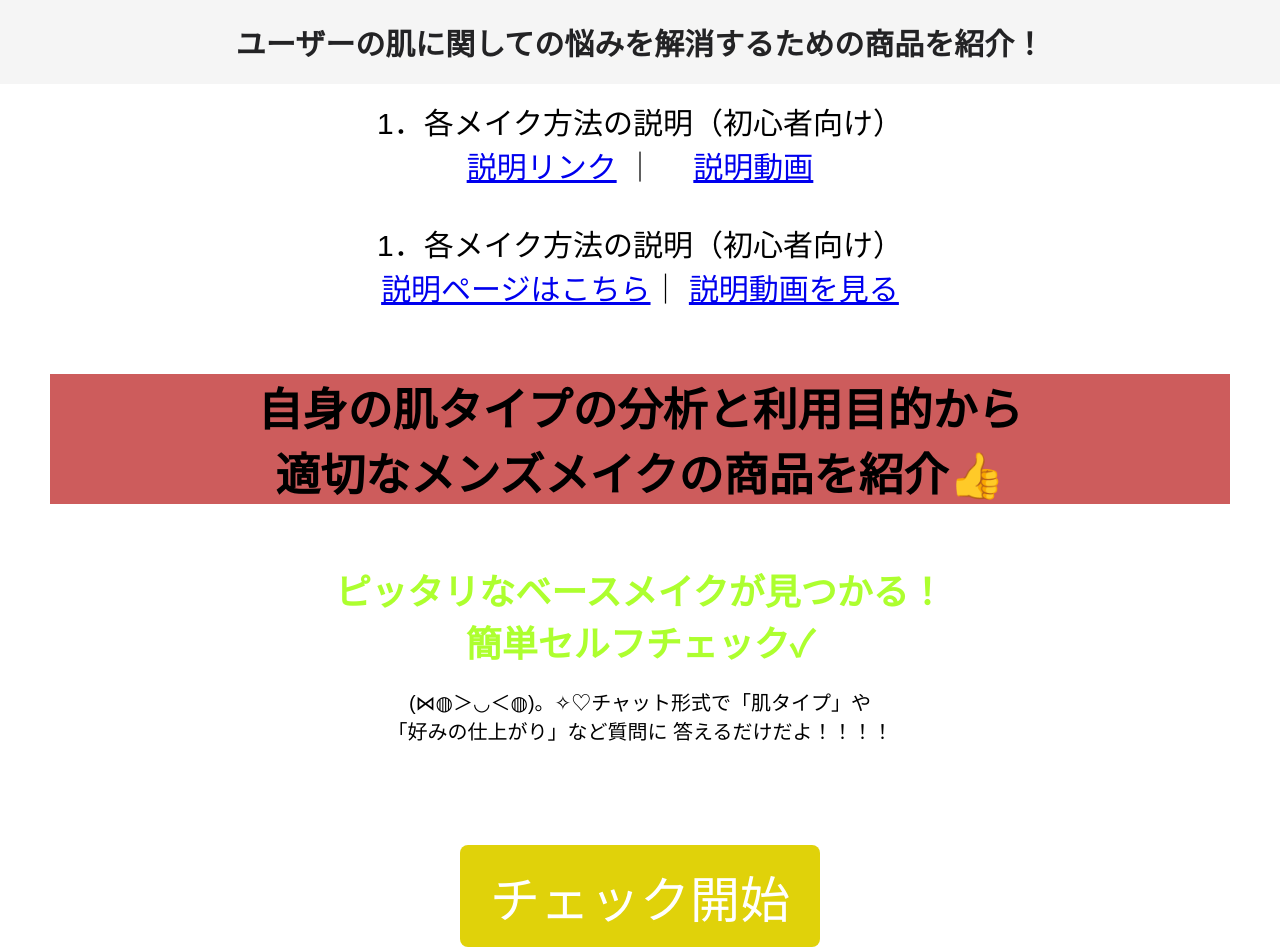
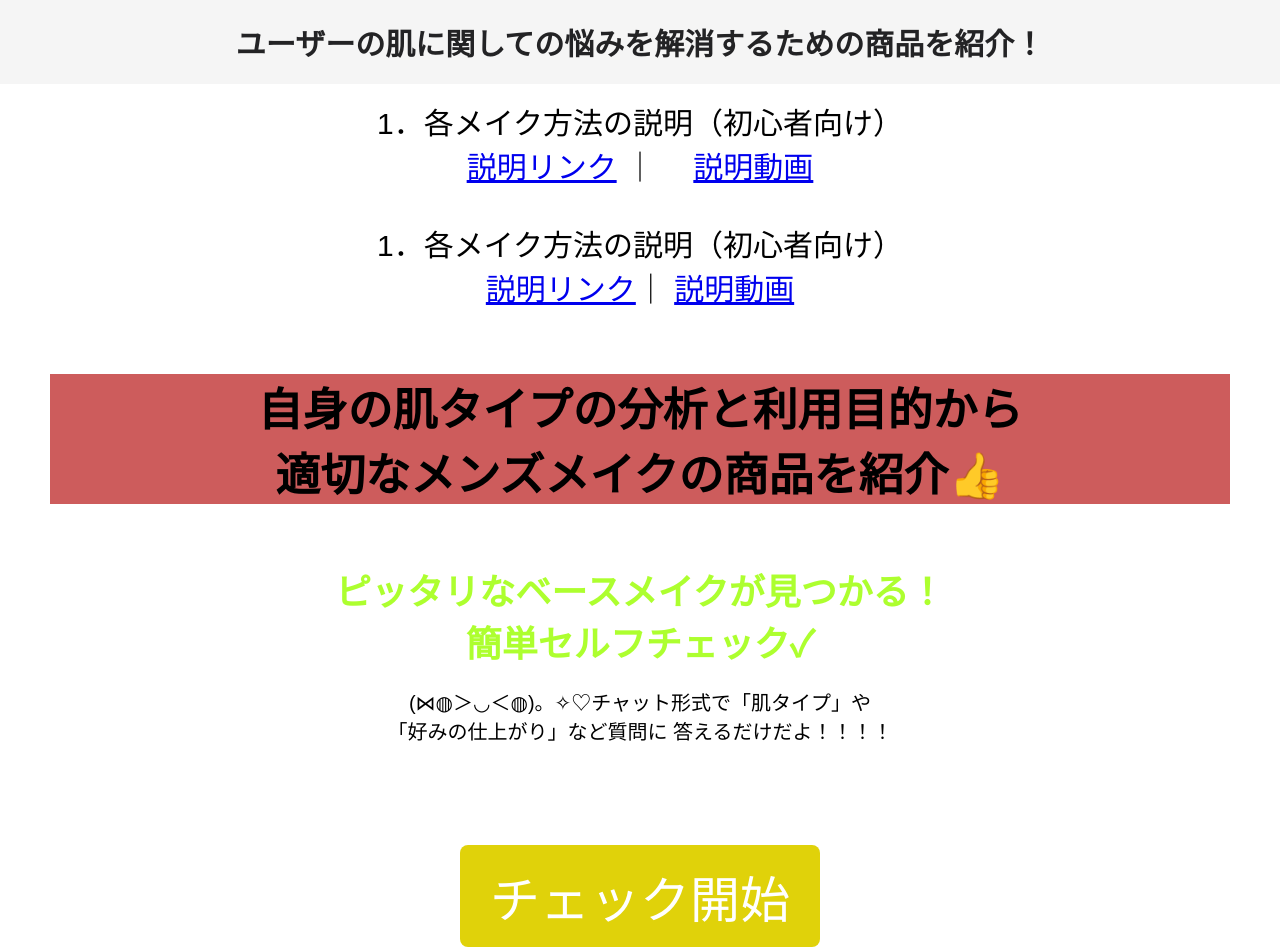
Before and after one commit to souto1228-prog/mens-makeup-site, a plain HTML site: page index.html in a window 1280 px wide. Drawn offline with Linux system fonts and the light colour scheme.

Commit message:
Add files via upload

```diff
--- a/index.html
+++ b/index.html
@@ -20,8 +20,8 @@
 
 
   <br> <br>  1．各メイク方法の説明（初心者向け）<br>
-<a href="肌タイプ.html"target="_blank">説明ページはこちら</a>｜
-<a href="https://youtube.com/shorts/wM6KXMIiVhY?feature=share"target="_blank">説明動画を見る</a>
+<a href="肌タイプ.html"target="_blank">説明リンク</a>｜
+<a href="https://youtube.com/shorts/wM6KXMIiVhY?feature=share"target="_blank">説明動画</a>
 
       </div>
 
```
